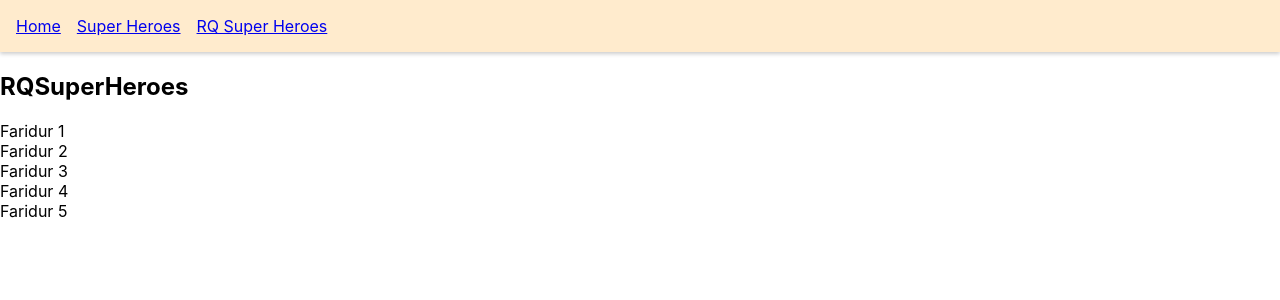
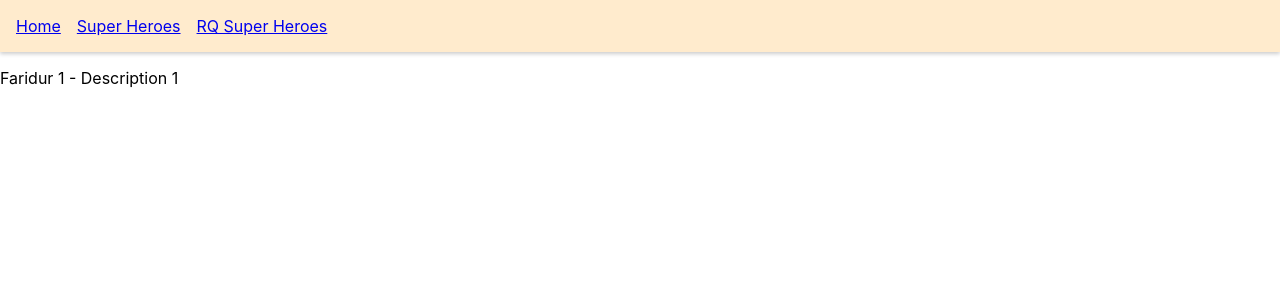
Before and after one commit to md-farid/react-query-project, a React (Create React App) app: page /rq-super-heroes/1 in a window 1280 px wide. Shown: the top 300 px of the page. Built offline with nearby package versions, Linux system fonts and the light colour scheme; data requests are answered from the project's data file.

Commit message:
use query hook for single user

```diff
--- a/src/App.js
+++ b/src/App.js
@@ -7,6 +7,7 @@ import './App.css';
 import Home from './components/pages/Home';
 import SuperHeroes from './components/pages/SuperHeroes';
 import RQSuperHeroes from './components/pages/RQSuperHeroes';
+import SuperDetails from './components/pages/SuperDetails';
 
 const queryClient = new QueryClient();
 
@@ -28,6 +29,9 @@ function App() {
           </ul>
         </nav>
         <Switch>
+          <Route path="/rq-super-heroes/:heroId">
+            <SuperDetails />
+          </Route>
           <Route path="/super-heroes">
             <SuperHeroes />
           </Route>
--- a/src/components/pages/RQSuperHeroes.js
+++ b/src/components/pages/RQSuperHeroes.js
@@ -1,4 +1,5 @@
 import React from 'react';
+import { Link } from 'react-router-dom';
 import { useSuperHeroes } from '../../hooks/useSuperHeroes';
 
 function RQSuperHeroes() {
@@ -31,8 +32,15 @@ function RQSuperHeroes() {
       {/* {data?.data.map((hero) => {
         return <div key={hero.id}>{hero.name}</div>;
       })} */}
+      {/* {data?.data.map((hero) => {
+        return <div key={hero.id}>{hero.name}</div>;
+      })} */}
       {data?.data.map((hero) => {
-        return <div key={hero.id}>{hero.name}</div>;
+        return (
+          <div key={hero.id}>
+            <Link to={`/rq-super-heroes/${hero.id}`}>{hero.name}</Link>
+          </div>
+        );
       })}
     </React.Fragment>
   );
--- /dev/null
+++ b/src/components/pages/SuperDetails.js
@@ -0,0 +1,24 @@
+import React from 'react';
+import { useParams } from 'react-router-dom';
+import { useSuperHeroDetails } from '../../hooks/useSuperHeroDetails';
+
+function SuperDetails() {
+  const { heroId } = useParams();
+  const { isLoading, data, isError, error } = useSuperHeroDetails(heroId);
+
+  if (isLoading) {
+    return <h2>Loading...</h2>;
+  }
+
+  if (isError) {
+    return <h2>{error.message}</h2>;
+  }
+
+  return (
+    <div>
+      {data?.data.name} - {data?.data.alterEgo}
+    </div>
+  );
+}
+
+export default SuperDetails;
--- /dev/null
+++ b/src/hooks/useSuperHeroDetails.js
@@ -0,0 +1,10 @@
+import axios from 'axios';
+import { useQuery } from 'react-query';
+
+const fetchSuperDetails = (heroId) => {
+  return axios.get(`http://localhost:4000/superheroes/${heroId}`);
+};
+
+export const useSuperHeroDetails = (heroId) => {
+  return useQuery(['super-hero', heroId], () => fetchSuperDetails(heroId));
+};
```
